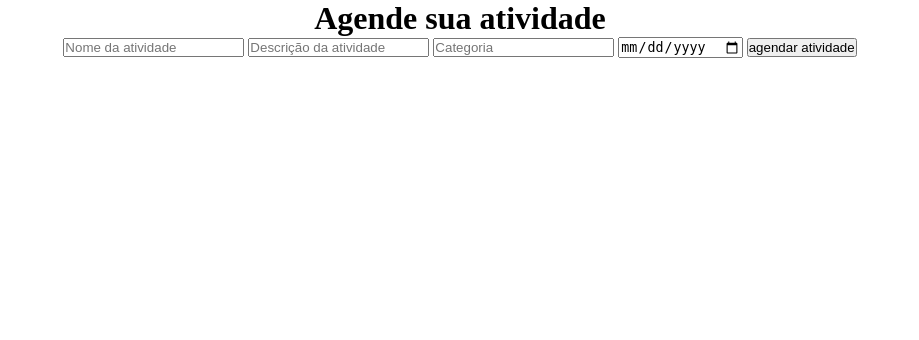
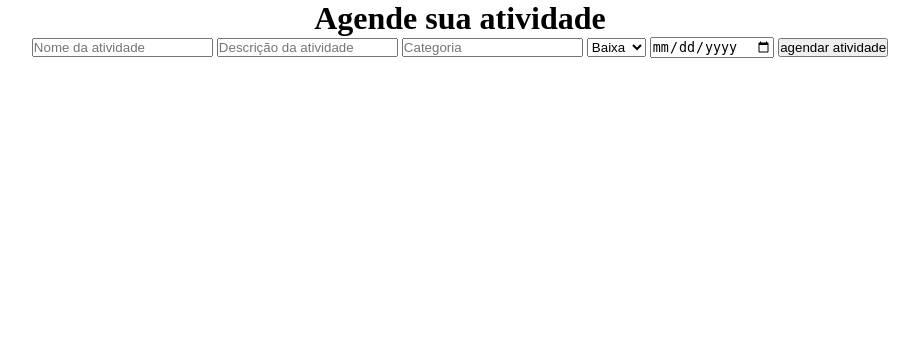
Before and after one commit to RuanFelixx/gestao_agendas, a Flask app: page /agendar in a window 1280 px wide. Shown: the part 120-460 px from the top of the page, without its empty margins (180-1099 px from the left). Run offline with Flask 3, Linux system fonts and the light colour scheme; some libraries are stand-ins or nearby versions.

Commit message:
Update agendar.html

```diff
--- a/templates/agendar.html
+++ b/templates/agendar.html
@@ -78,6 +78,11 @@
             <input type="text" name="nome_atividade" placeholder="Nome da atividade">
             <input type="text" name="desc_atividade" placeholder="Descrição da atividade">
             <input type="text" name="cat_nome" placeholder="Categoria">
+            <select name="prioridade" aria-placeholder="Prioridade">
+                <option value="baixa">Baixa</option>
+                <option value="media">Media</option>
+                <option value="alta">Alta</option>
+            </select>
             <input type="date" name="data_da_atividade">
             <button type="submit">agendar atividade</button>
         </form>
```
